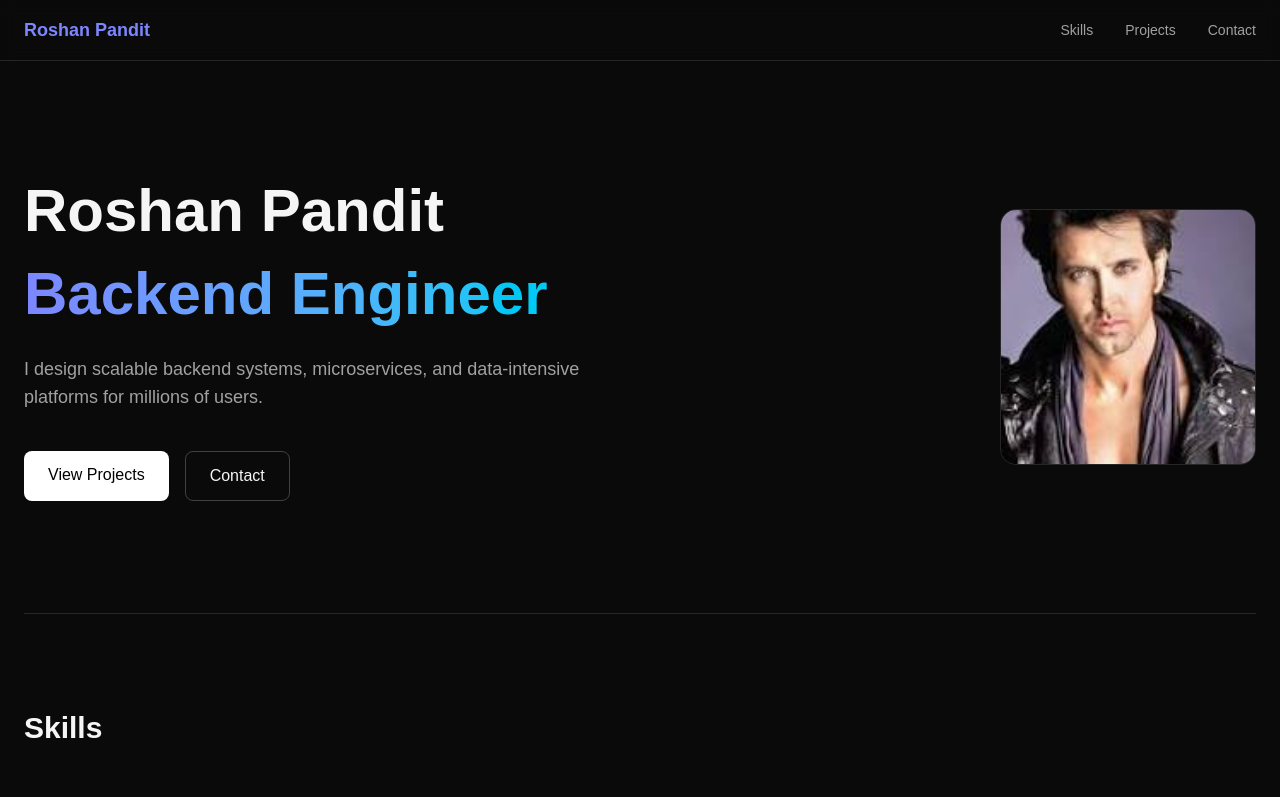
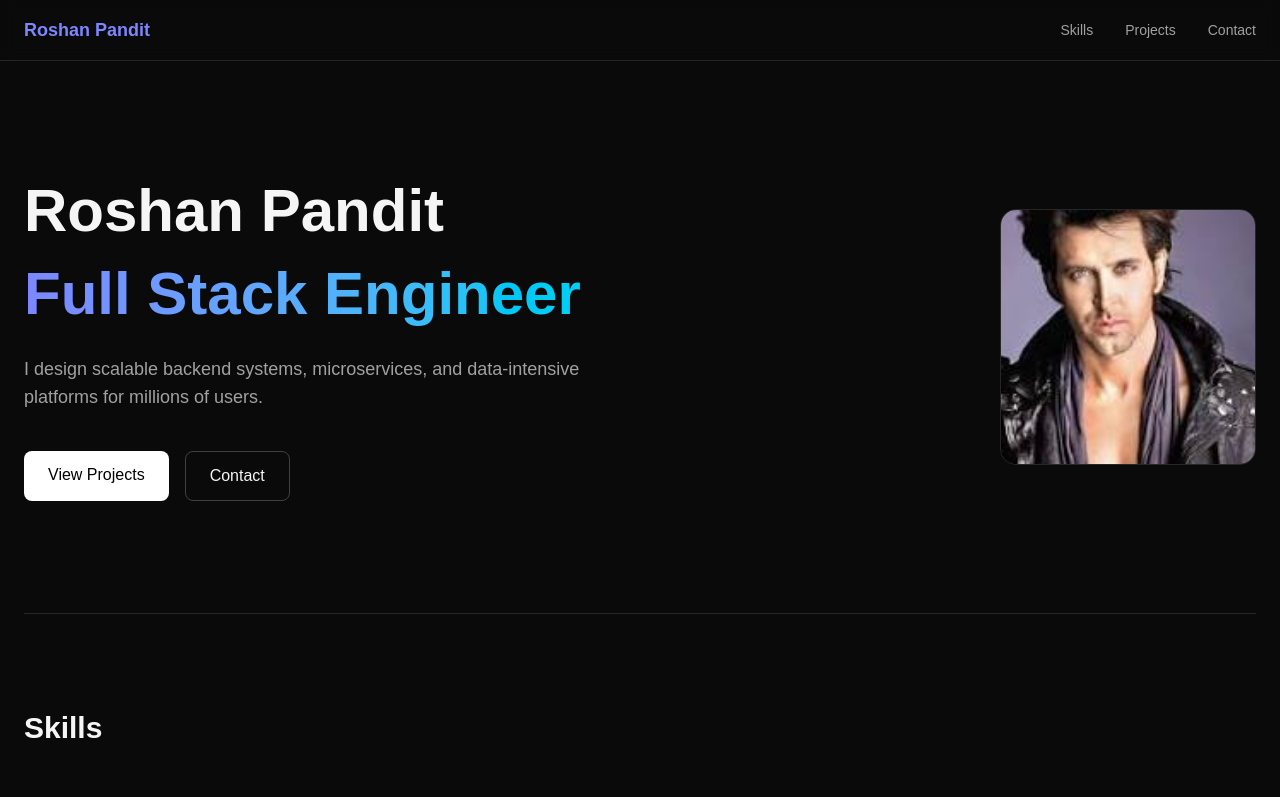
Before and after one commit to Roshan-Pandit-11/portFolio, a Next.js app: page / in a window 1280 px wide. Shown: the top 797 px of the page. Built offline with nearby package versions, Linux system fonts and the light colour scheme.

Commit message:
changed-1

```diff
--- a/app/page.tsx
+++ b/app/page.tsx
@@ -63,7 +63,7 @@ export default function Home() {
             <h1 className="text-5xl sm:text-6xl font-bold leading-tight">
               Roshan Pandit
               <span className="block mt-2 bg-gradient-to-r from-indigo-400 to-cyan-400 bg-clip-text text-transparent">
-                Backend Engineer
+                Full Stack Engineer
               </span>
             </h1>
 
```
